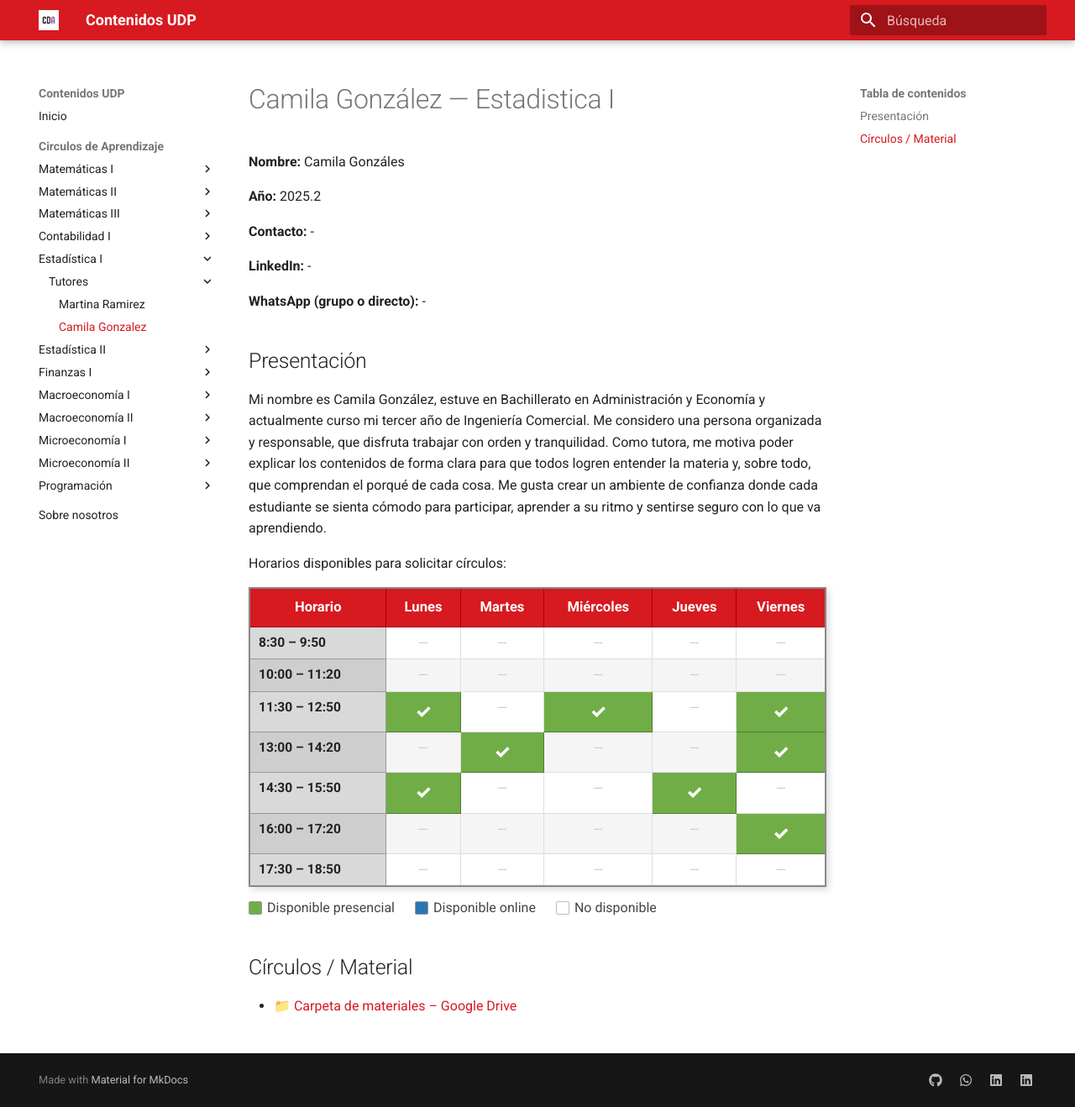
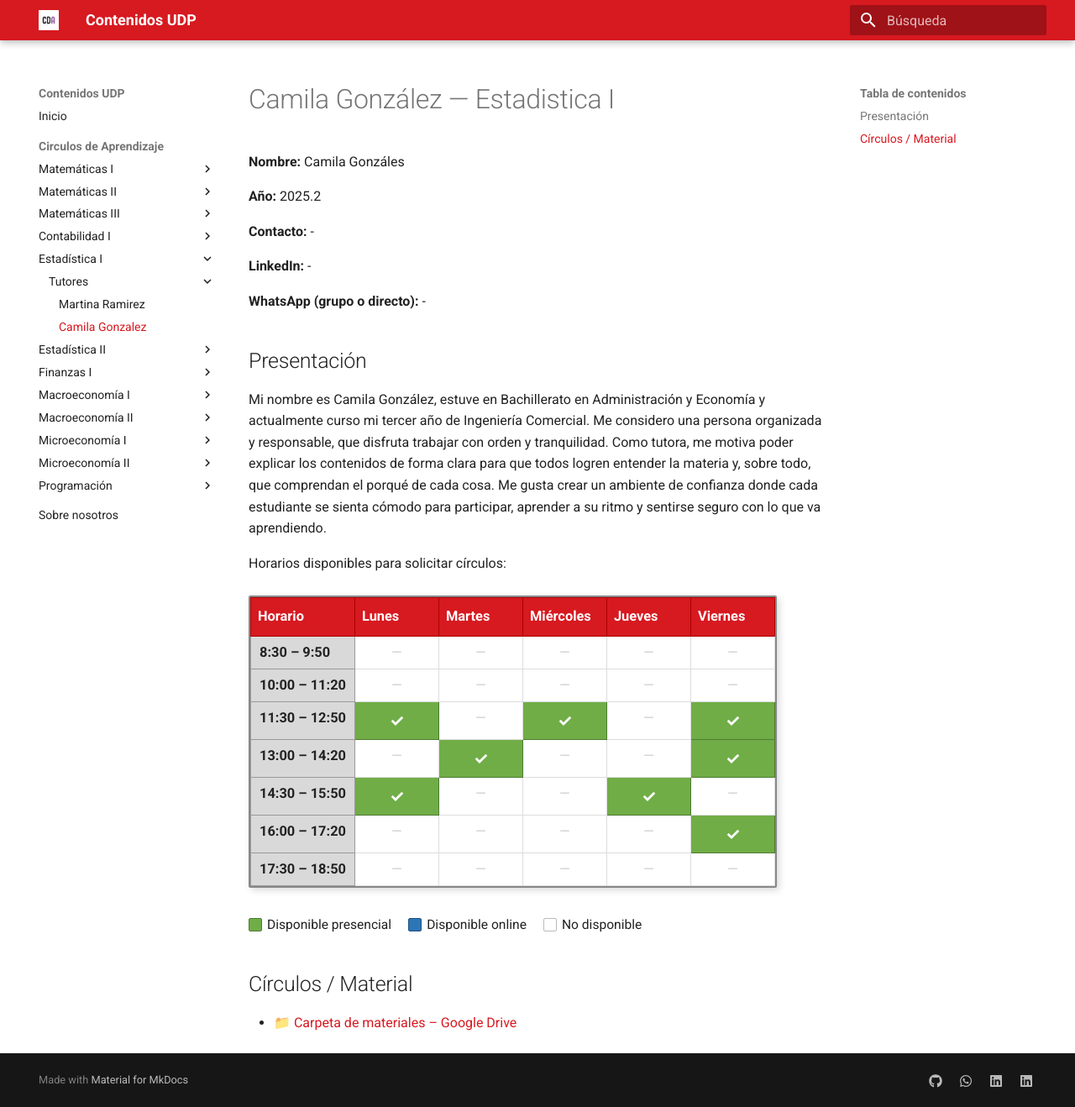
Before and after one commit to cda-fae/cda-fae, an MkDocs documentation site: the page built from docs/tutorias/estadistica-1/tutores/tutor3.md, in a window 1280 px wide and 1318 px high. Shown: the whole window at 84% size. Built offline with MkDocs 1.6.1 and Material for MkDocs 9.7.7, drawn with Linux system fonts in a browser that asks for light colours.

Commit message:
fix(horarios): reemplazar clases CSS por estilos inline en tabla
Material theme sobrescribía todos los estilos de clase aunque usaran
!important. Solución: estilos inline directamente en cada celda HTML,
lo que garantiza que los colores se apliquen sin conflictos de
especificidad con el tema.

Verde #70ad47 para disponible, blanco para libre, gris #d9d9d9 para
etiquetas de horario, rojo UDP #D71920 para el header.

Co-Authored-By: Claude Sonnet 4.6 <noreply@anthropic.com>

```diff
--- a/docs/tutorias/estadistica-1/tutores/tutor3.md
+++ b/docs/tutorias/estadistica-1/tutores/tutor3.md
@@ -14,87 +14,84 @@
 
 Mi nombre es Camila González, estuve en Bachillerato en Administración y Economía y actualmente curso mi tercer año de Ingeniería Comercial. Me considero una persona organizada y responsable, que disfruta trabajar con orden y tranquilidad. Como tutora, me motiva poder explicar los contenidos de forma clara para que todos logren entender la materia y, sobre todo, que comprendan el porqué de cada cosa. Me gusta crear un ambiente de confianza donde cada estudiante se sienta cómodo para participar, aprender a su ritmo y sentirse seguro con lo que va aprendiendo.
 
-
 Horarios disponibles para solicitar círculos:
 
-<table class="schedule-table">
+<table style="width:100%;border-collapse:collapse;border:2px solid #888;box-shadow:3px 3px 8px rgba(0,0,0,0.15);font-size:0.82rem;margin-top:0.5rem;">
   <thead>
     <tr>
-      <th>Horario</th>
-      <th>Lunes</th>
-      <th>Martes</th>
-      <th>Miércoles</th>
-      <th>Jueves</th>
-      <th>Viernes</th>
+      <th style="background-color:#D71920;color:#fff;padding:9px 8px;border:1px solid #a00;font-weight:700;">Horario</th>
+      <th style="background-color:#D71920;color:#fff;padding:9px 8px;border:1px solid #a00;font-weight:700;">Lunes</th>
+      <th style="background-color:#D71920;color:#fff;padding:9px 8px;border:1px solid #a00;font-weight:700;">Martes</th>
+      <th style="background-color:#D71920;color:#fff;padding:9px 8px;border:1px solid #a00;font-weight:700;">Miércoles</th>
+      <th style="background-color:#D71920;color:#fff;padding:9px 8px;border:1px solid #a00;font-weight:700;">Jueves</th>
+      <th style="background-color:#D71920;color:#fff;padding:9px 8px;border:1px solid #a00;font-weight:700;">Viernes</th>
     </tr>
   </thead>
   <tbody>
     <tr>
-      <td class="horario-label">8:30 – 9:50</td>
-      <td class="libre">—</td>
-      <td class="libre">—</td>
-      <td class="libre">—</td>
-      <td class="libre">—</td>
-      <td class="libre">—</td>
+      <td style="background-color:#d9d9d9;font-weight:700;color:#222;border:1px solid #999;padding:6px 10px;white-space:nowrap;">8:30 – 9:50</td>
+      <td style="background-color:#fff;color:#ccc;border:1px solid #ddd;text-align:center;padding:6px;">—</td>
+      <td style="background-color:#fff;color:#ccc;border:1px solid #ddd;text-align:center;padding:6px;">—</td>
+      <td style="background-color:#fff;color:#ccc;border:1px solid #ddd;text-align:center;padding:6px;">—</td>
+      <td style="background-color:#fff;color:#ccc;border:1px solid #ddd;text-align:center;padding:6px;">—</td>
+      <td style="background-color:#fff;color:#ccc;border:1px solid #ddd;text-align:center;padding:6px;">—</td>
     </tr>
     <tr>
-      <td class="horario-label">10:00 – 11:20</td>
-      <td class="libre">—</td>
-      <td class="libre">—</td>
-      <td class="libre">—</td>
-      <td class="libre">—</td>
-      <td class="libre">—</td>
+      <td style="background-color:#d9d9d9;font-weight:700;color:#222;border:1px solid #999;padding:6px 10px;white-space:nowrap;">10:00 – 11:20</td>
+      <td style="background-color:#fff;color:#ccc;border:1px solid #ddd;text-align:center;padding:6px;">—</td>
+      <td style="background-color:#fff;color:#ccc;border:1px solid #ddd;text-align:center;padding:6px;">—</td>
+      <td style="background-color:#fff;color:#ccc;border:1px solid #ddd;text-align:center;padding:6px;">—</td>
+      <td style="background-color:#fff;color:#ccc;border:1px solid #ddd;text-align:center;padding:6px;">—</td>
+      <td style="background-color:#fff;color:#ccc;border:1px solid #ddd;text-align:center;padding:6px;">—</td>
     </tr>
     <tr>
-      <td class="horario-label">11:30 – 12:50</td>
-      <td class="disponible">✓</td>
-      <td class="libre">—</td>
-      <td class="disponible">✓</td>
-      <td class="libre">—</td>
-      <td class="disponible">✓</td>
+      <td style="background-color:#d9d9d9;font-weight:700;color:#222;border:1px solid #999;padding:6px 10px;white-space:nowrap;">11:30 – 12:50</td>
+      <td style="background-color:#70ad47;color:#fff;font-weight:700;border:1px solid #4e7c32;text-align:center;padding:6px;font-size:1rem;">✓</td>
+      <td style="background-color:#fff;color:#ccc;border:1px solid #ddd;text-align:center;padding:6px;">—</td>
+      <td style="background-color:#70ad47;color:#fff;font-weight:700;border:1px solid #4e7c32;text-align:center;padding:6px;font-size:1rem;">✓</td>
+      <td style="background-color:#fff;color:#ccc;border:1px solid #ddd;text-align:center;padding:6px;">—</td>
+      <td style="background-color:#70ad47;color:#fff;font-weight:700;border:1px solid #4e7c32;text-align:center;padding:6px;font-size:1rem;">✓</td>
     </tr>
     <tr>
-      <td class="horario-label">13:00 – 14:20</td>
-      <td class="libre">—</td>
-      <td class="disponible">✓</td>
-      <td class="libre">—</td>
-      <td class="libre">—</td>
-      <td class="disponible">✓</td>
+      <td style="background-color:#d9d9d9;font-weight:700;color:#222;border:1px solid #999;padding:6px 10px;white-space:nowrap;">13:00 – 14:20</td>
+      <td style="background-color:#fff;color:#ccc;border:1px solid #ddd;text-align:center;padding:6px;">—</td>
+      <td style="background-color:#70ad47;color:#fff;font-weight:700;border:1px solid #4e7c32;text-align:center;padding:6px;font-size:1rem;">✓</td>
+      <td style="background-color:#fff;color:#ccc;border:1px solid #ddd;text-align:center;padding:6px;">—</td>
+      <td style="background-color:#fff;color:#ccc;border:1px solid #ddd;text-align:center;padding:6px;">—</td>
+      <td style="background-color:#70ad47;color:#fff;font-weight:700;border:1px solid #4e7c32;text-align:center;padding:6px;font-size:1rem;">✓</td>
     </tr>
     <tr>
-      <td class="horario-label">14:30 – 15:50</td>
-      <td class="disponible">✓</td>
-      <td class="libre">—</td>
-      <td class="libre">—</td>
-      <td class="disponible">✓</td>
-      <td class="libre">—</td>
+      <td style="background-color:#d9d9d9;font-weight:700;color:#222;border:1px solid #999;padding:6px 10px;white-space:nowrap;">14:30 – 15:50</td>
+      <td style="background-color:#70ad47;color:#fff;font-weight:700;border:1px solid #4e7c32;text-align:center;padding:6px;font-size:1rem;">✓</td>
+      <td style="background-color:#fff;color:#ccc;border:1px solid #ddd;text-align:center;padding:6px;">—</td>
+      <td style="background-color:#fff;color:#ccc;border:1px solid #ddd;text-align:center;padding:6px;">—</td>
+      <td style="background-color:#70ad47;color:#fff;font-weight:700;border:1px solid #4e7c32;text-align:center;padding:6px;font-size:1rem;">✓</td>
+      <td style="background-color:#fff;color:#ccc;border:1px solid #ddd;text-align:center;padding:6px;">—</td>
     </tr>
     <tr>
-      <td class="horario-label">16:00 – 17:20</td>
-      <td class="libre">—</td>
-      <td class="libre">—</td>
-      <td class="libre">—</td>
-      <td class="libre">—</td>
-      <td class="disponible">✓</td>
+      <td style="background-color:#d9d9d9;font-weight:700;color:#222;border:1px solid #999;padding:6px 10px;white-space:nowrap;">16:00 – 17:20</td>
+      <td style="background-color:#fff;color:#ccc;border:1px solid #ddd;text-align:center;padding:6px;">—</td>
+      <td style="background-color:#fff;color:#ccc;border:1px solid #ddd;text-align:center;padding:6px;">—</td>
+      <td style="background-color:#fff;color:#ccc;border:1px solid #ddd;text-align:center;padding:6px;">—</td>
+      <td style="background-color:#fff;color:#ccc;border:1px solid #ddd;text-align:center;padding:6px;">—</td>
+      <td style="background-color:#70ad47;color:#fff;font-weight:700;border:1px solid #4e7c32;text-align:center;padding:6px;font-size:1rem;">✓</td>
     </tr>
     <tr>
-      <td class="horario-label">17:30 – 18:50</td>
-      <td class="libre">—</td>
-      <td class="libre">—</td>
-      <td class="libre">—</td>
-      <td class="libre">—</td>
-      <td class="libre">—</td>
+      <td style="background-color:#d9d9d9;font-weight:700;color:#222;border:1px solid #999;padding:6px 10px;white-space:nowrap;">17:30 – 18:50</td>
+      <td style="background-color:#fff;color:#ccc;border:1px solid #ddd;text-align:center;padding:6px;">—</td>
+      <td style="background-color:#fff;color:#ccc;border:1px solid #ddd;text-align:center;padding:6px;">—</td>
+      <td style="background-color:#fff;color:#ccc;border:1px solid #ddd;text-align:center;padding:6px;">—</td>
+      <td style="background-color:#fff;color:#ccc;border:1px solid #ddd;text-align:center;padding:6px;">—</td>
+      <td style="background-color:#fff;color:#ccc;border:1px solid #ddd;text-align:center;padding:6px;">—</td>
     </tr>
   </tbody>
 </table>
 
-<div class="schedule-legend">
-  <span><span class="legend-box legend-disponible"></span> Disponible presencial</span>
-  <span><span class="legend-box legend-online"></span> Disponible online</span>
-  <span><span class="legend-box legend-libre"></span> No disponible</span>
+<div style="display:flex;gap:1rem;margin-top:0.5rem;font-size:0.78rem;flex-wrap:wrap;align-items:center;">
+  <span style="display:inline-flex;align-items:center;gap:6px;"><span style="display:inline-block;width:16px;height:16px;background:#70ad47;border-radius:2px;border:1px solid #4e7c32;"></span> Disponible presencial</span>
+  <span style="display:inline-flex;align-items:center;gap:6px;"><span style="display:inline-block;width:16px;height:16px;background:#2e75b6;border-radius:2px;border:1px solid #1f527f;"></span> Disponible online</span>
+  <span style="display:inline-flex;align-items:center;gap:6px;"><span style="display:inline-block;width:16px;height:16px;background:#fff;border-radius:2px;border:1px solid #bbb;"></span> No disponible</span>
 </div>
-
-
 
 ## Círculos / Material
 
```
